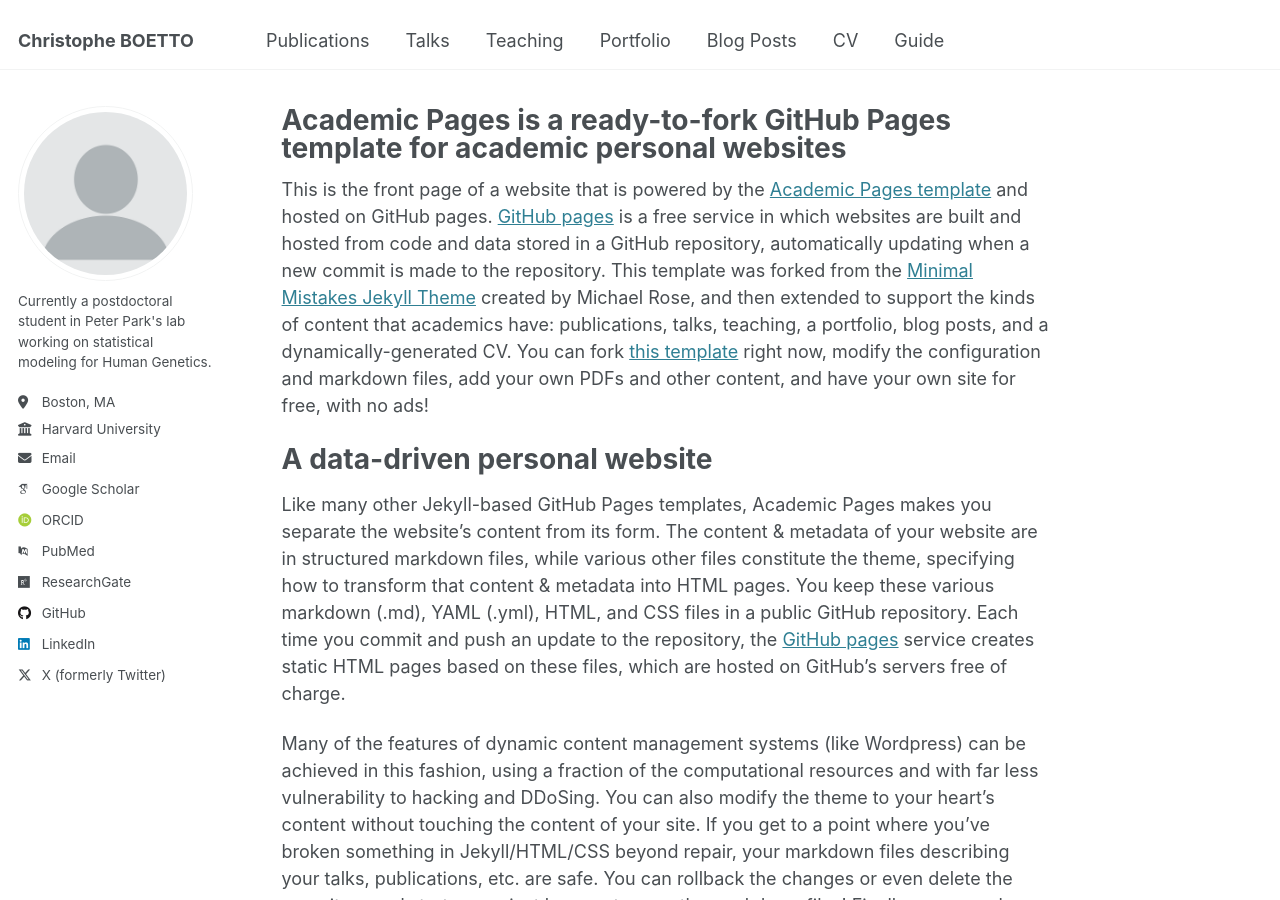
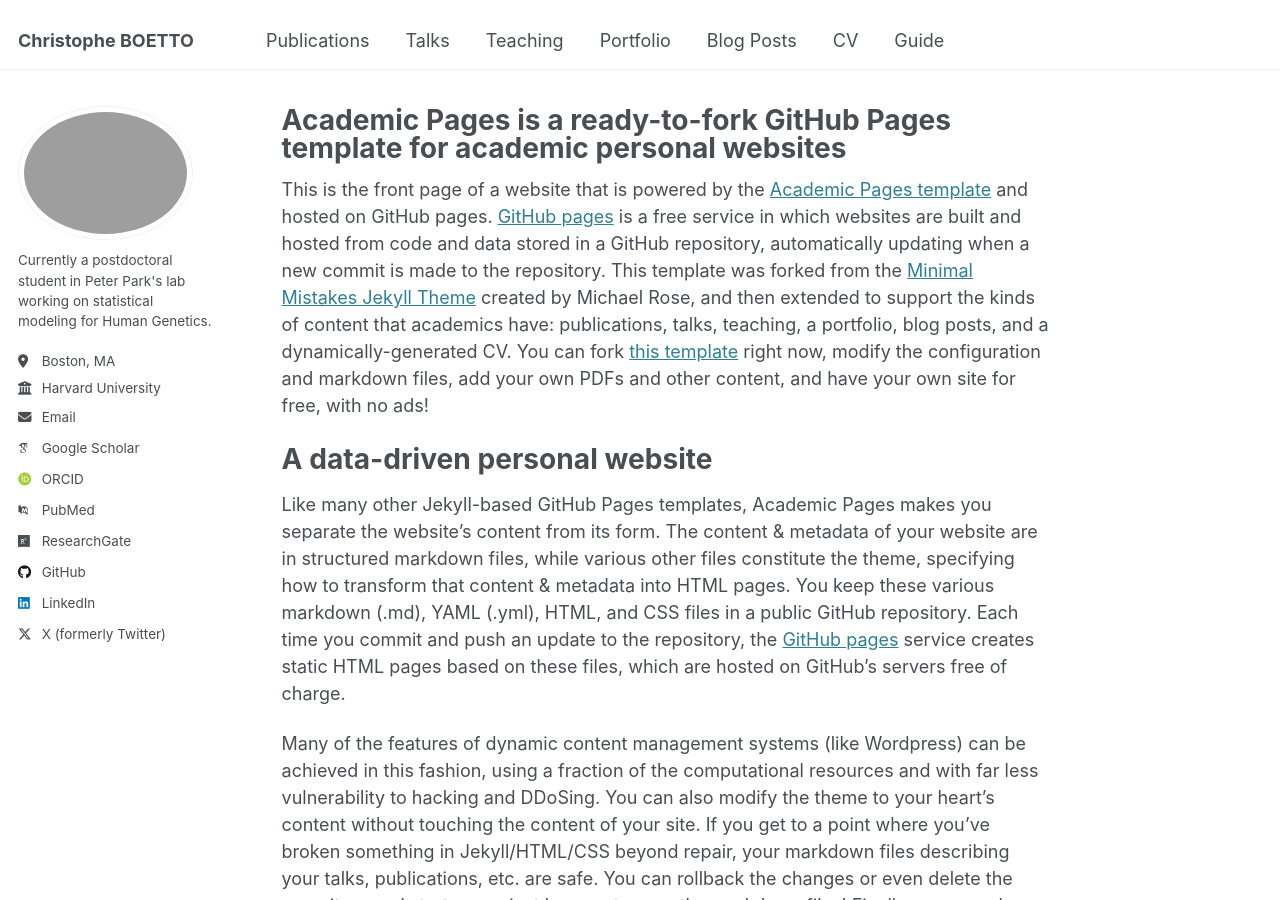
Before and after one commit to christopheboetto/website, a Jekyll site: the page built from _pages/about.md, in a window 1280 px wide and 900 px high. Built offline with Jekyll 4.4.1, drawn with Linux system fonts in a browser that asks for light colours; some web fonts are replaced.

Commit message:
Update _config.yml

```diff
--- a/_config.yml
+++ b/_config.yml
@@ -22,7 +22,7 @@ repository               : "academicpages/academicpages.github.io"
 #               Additional customization can be done by editing /_includes/author-profile.html
 author:
   # Biographic information
-  avatar           : "profile_raw.png"
+  avatar           : "profile.png"
   name             : # "Your Sidebar Name"
   pronouns         : # example: "she/her"
   bio              : "Currently a postdoctoral student in Peter Park's lab working on statistical modeling for Human Genetics."
```
